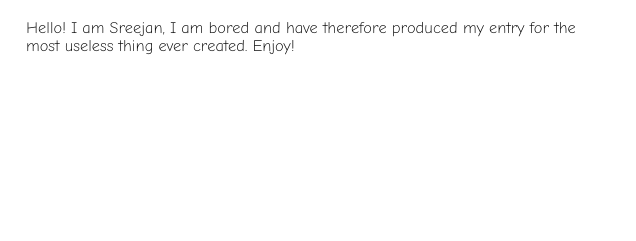
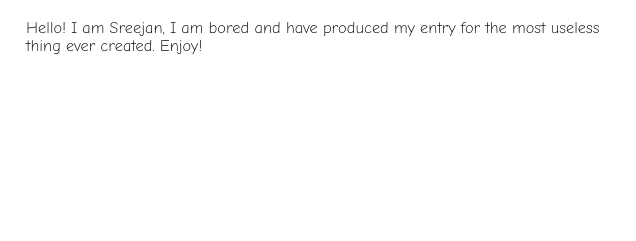
Before and after one commit to sreejanCode/first_website, a plain HTML site: page about.html in a window 1280 px wide. Shown: the part 227-468 px from the top of the page, 644-1280 px from the left. Drawn offline with Linux system fonts and the light colour scheme.

Commit message:
Update about.html

```diff
--- a/about.html
+++ b/about.html
@@ -36,7 +36,7 @@
                             Hi! Thanks for visiting this absolutely useless website!
                         </h1>
 
-                        <p> Hello! I am Sreejan, I am bored and have therefore
+                        <p> Hello! I am Sreejan, I am bored and have
                             produced my entry for the most useless thing ever
                             created. Enjoy! </p>
                     </div>
```
